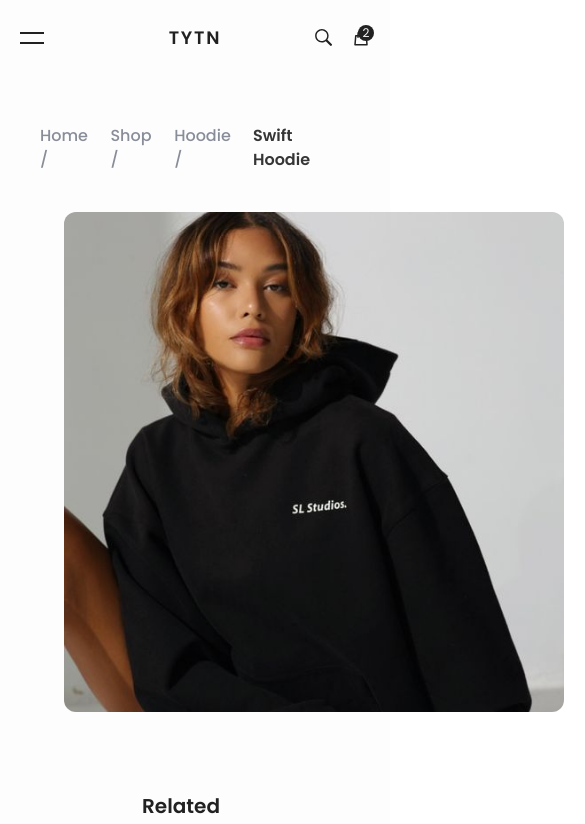
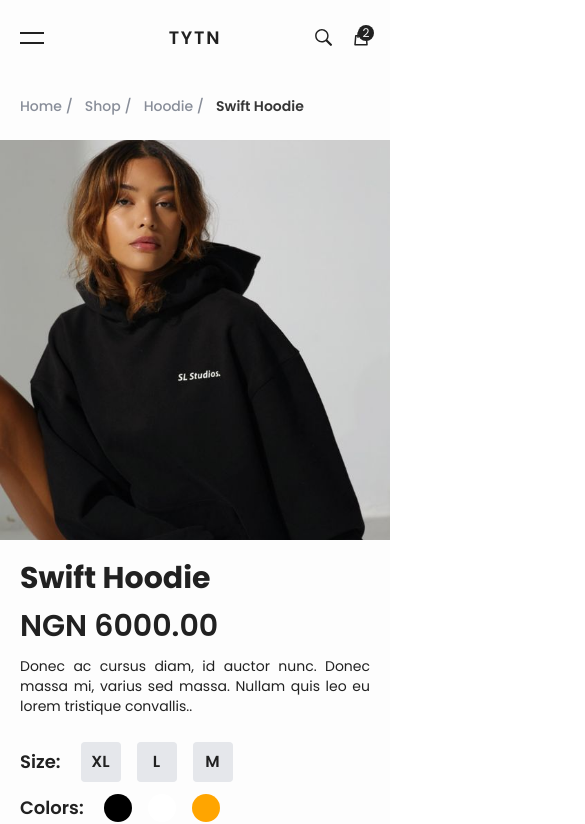
Before and after one commit to tomiwa-code/tytn_wears, a React (Vite) app: page /shop_product/1 in a window 390 px wide. Shown: the top 824 px of the page, 585 px wide, since content can reach past the window. Built offline with nearby package versions, Linux system fonts and the light colour scheme.

Commit message:
Update: made shop product responsive

```diff
--- a/src/components/SoloProductDetails.jsx
+++ b/src/components/SoloProductDetails.jsx
@@ -67,7 +67,7 @@ const SoloProductDetails = ({ soloProduct }) => {
         initial="initial"
         whileInView="animate"
         viewport={{ once: true }}
-        className="flex-[2] px-10 space-y-3 text-dark-500"
+        className="lg:flex-[2] px-5 md:px-10 space-y-3 text-dark-500"
       >
         <h2 className="capitalize font-bold text-3xl">{title}</h2>
         <div className="flex items-center space-x-6">
@@ -75,8 +75,8 @@ const SoloProductDetails = ({ soloProduct }) => {
             NGN {price.toFixed(2)}
           </p>
         </div>
-        <p className="text-justify w-[500px]">{desc}</p>
-        <div className="flex w-[600px] min-h-[100px] pt-2">
+        <p className="text-justify w-full text-sm md:text-base md:w-[500px]">{desc}</p>
+        <div className="flex w-full flex-col md:flex-row md:w-[600px] min-h-[100px] pt-2">
           <div className="flex-1 flex space-x-5 items-center">
             <p className="font-semibold text-lg text-dark-500">Size:</p>
             <div className="flex space-x-4">
@@ -143,18 +143,18 @@ const SoloProductDetails = ({ soloProduct }) => {
         </div>
         <div className="pt-5 flex items-center space-x-5">
           <button
-            className="w-52 flex items-center justify-center py-4 bg-dark-600 text-light-500 rounded text center space-x-2"
+            className="w-auto px-5 md:px-0 md:w-52 flex items-center justify-center py-4 bg-dark-600 text-light-500 rounded text center space-x-2"
             onClick={handleAddToCart}
           >
-            <BsCart2 className="text-lg" />
-            <p className="text-lg">Add to cart</p>
+            <BsCart2 className="text-base md:text-lg" />
+            <p className="text-base md:text-lg">Add to cart</p>
           </button>
           <button
-            className="w-52 flex items-center justify-center font-medium py-4 border-2 border-dark-600 text-dark-600 rounded text center space-x-2"
+            className="px-5 md:px-0 w-auto md:w-52 flex items-center justify-center font-medium py-4 border-2 border-dark-600 text-dark-600 rounded text center space-x-2"
             onClick={handleAddToCart}
           >
-            <HiOutlineShoppingBag className="text-lg" />
-            <p className="text-lg">Buy Now</p>
+            <HiOutlineShoppingBag className="text-base md:text-lg" />
+            <p className="text-base md:text-lg">Buy Now</p>
           </button>
         </div>
       </motion.div>
--- a/src/pages/SoloProduct/SoloProduct.jsx
+++ b/src/pages/SoloProduct/SoloProduct.jsx
@@ -11,13 +11,13 @@ const SoloProduct = () => {
   const [selectedImage, setSelectedImage] = useState("img");
 
   return (
-    <div className="mt-12 px-10">
+    <div className="mt-5 md:mt-12">
       <motion.div
         variants={prods}
         initial="initial"
         whileInView="animate"
         viewport={{ once: true }}
-        className="space-x-3 flex items-center"
+        className="space-x-3 flex items-center text-sm md:text-base px-5 md:px-10"
       >
         <Link
           to={"/"}
@@ -41,15 +41,15 @@ const SoloProduct = () => {
           swift hoodie
         </p>
       </motion.div>
-      <div className="mt-10 flex px-6 gap-x-10 items-center">
+      <div className="mt-6 md:mt-10 flex flex-col lg:flex-row gap-x-10 items-center md:px-10">
         <motion.div
           variants={SlideIn("left")}
           initial="initial"
           whileInView="animate"
           viewport={{ once: true }}
-          className="flex-1"
+          className="md:flex-1 w-full md:w-auto"
         >
-          <div className="rounded-xl w-[500px] h-[500px] overflow-hidden">
+          <div className="md:rounded-xl w-full md:w-[600px] lg:w-[500px] h-[400px] md:h-[500px] overflow-hidden mb-5 lg:mb-0">
             <img
               src={getSoloProduct.img}
               alt="solo product"
@@ -61,13 +61,13 @@ const SoloProduct = () => {
       </div>
 
       {/* Releated products  */}
-      <div className="mt-20 space-y-10">
+      <div className="mt-20 space-y-5 md:space-y-8 lg:space-y-10">
         <motion.h2
           variants={prods}
           initial="initial"
           whileInView="animate"
           viewport={{ once: true, amount: 0.7 }}
-          className="capitalize font-semibold text-xl text-dark-500 px-[102px]"
+          className="capitalize font-semibold text-xl text-dark-500 text-center lg:px-[102px]"
         >
           related products
         </motion.h2>
@@ -76,7 +76,7 @@ const SoloProduct = () => {
           initial="initial"
           whileInView="animate"
           viewport={{ once: true, amount: 0.5 }}
-          className="flex gap-x-5 items-center justify-center"
+          className="flex flex-wrap gap-y-5 gap-x-5 items-center justify-center"
         >
           {trendingShopArr.map((items) => (
             <motion.div variants={prods} key={items.id}>
```
Also changed, not shown: 1 other file (tests, documents, lock files or other folders).
